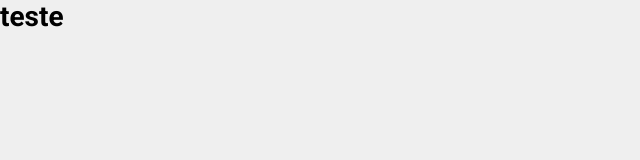
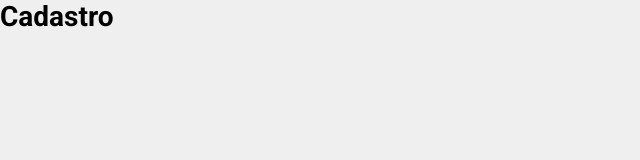
Before and after one commit to victor-magaldi/sistema-chamados-react, a React (Create React App) app: page /register in a window 1280 px wide. Shown: the top 160 px of the page, without its empty margins (0-640 px from the left). Built offline with nearby package versions, Linux system fonts and the light colour scheme.

Commit message:
criar rotas com router-dom

```diff
--- a/package.json
+++ b/package.json
@@ -9,6 +9,7 @@
     "firebase": "^8.5.0",
     "react": "^17.0.2",
     "react-dom": "^17.0.2",
+    "react-router-dom": "^5.2.0",
     "react-scripts": "4.0.3",
     "web-vitals": "^1.0.1"
   },
--- a/src/App.js
+++ b/src/App.js
@@ -1,12 +1,12 @@
 import "./App.css";
-import firebase from "./services/firebaseConnection";
+import { BrowserRouter } from "react-router-dom";
+import Router from "./routes";
 
 function App() {
-  console.log(firebase);
   return (
-    <div className="App">
-      <h1>teste</h1>
-    </div>
+    <BrowserRouter>
+      <Router></Router>
+    </BrowserRouter>
   );
 }
 
--- /dev/null
+++ b/src/pages/Signin/index.jsx
@@ -0,0 +1,9 @@
+function Signin() {
+  return (
+    <div className="App">
+      <h1>login</h1>
+    </div>
+  );
+}
+
+export default Signin;
--- /dev/null
+++ b/src/pages/Signup/index.jsx
@@ -0,0 +1,9 @@
+function Signup() {
+  return (
+    <div className="App">
+      <h1>Cadastro</h1>
+    </div>
+  );
+}
+
+export default Signup;
--- /dev/null
+++ b/src/routes/Route.jsx
@@ -0,0 +1,28 @@
+import { Route, Redirect } from "react-router-dom";
+
+export default function RouteWrapper({
+  component: Component,
+  isprivate,
+  ...rest
+}) {
+  console.log(Component, isprivate, rest);
+  const loading = false;
+  const signed = false;
+  if (loading) {
+    return <div>carregando...</div>;
+  }
+  if (!signed && isprivate) {
+    return <Redirect to="/"></Redirect>;
+  }
+  if (signed && !isprivate) {
+    return <Redirect to="/dashboard"></Redirect>;
+  }
+  return (
+    <Route
+      {...rest}
+      render={(props) => {
+        return <Component {...props} />;
+      }}
+    />
+  );
+}
--- /dev/null
+++ b/src/routes/index.jsx
@@ -0,0 +1,14 @@
+import { Switch } from "react-router-dom";
+import Route from "./Route";
+
+import Signup from "../pages/Signup";
+import Signin from "../pages/Signin";
+
+export default function Router() {
+  return (
+    <Switch>
+      <Route exact path="/" component={Signin}></Route>
+      <Route exact path="/register" component={Signup}></Route>
+    </Switch>
+  );
+}
```
Also changed, not shown: 1 other file (tests, documents, lock files or other folders).
